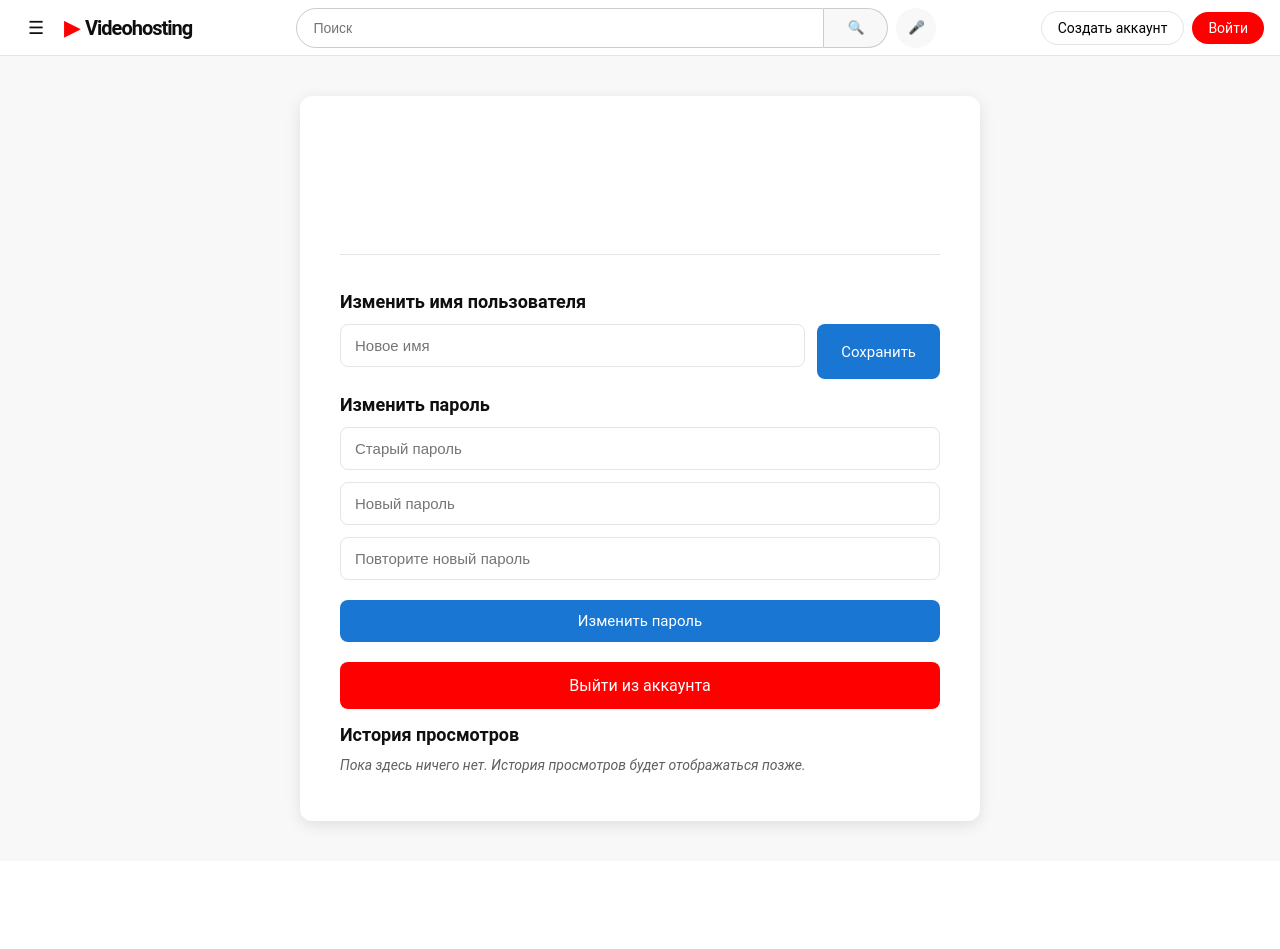
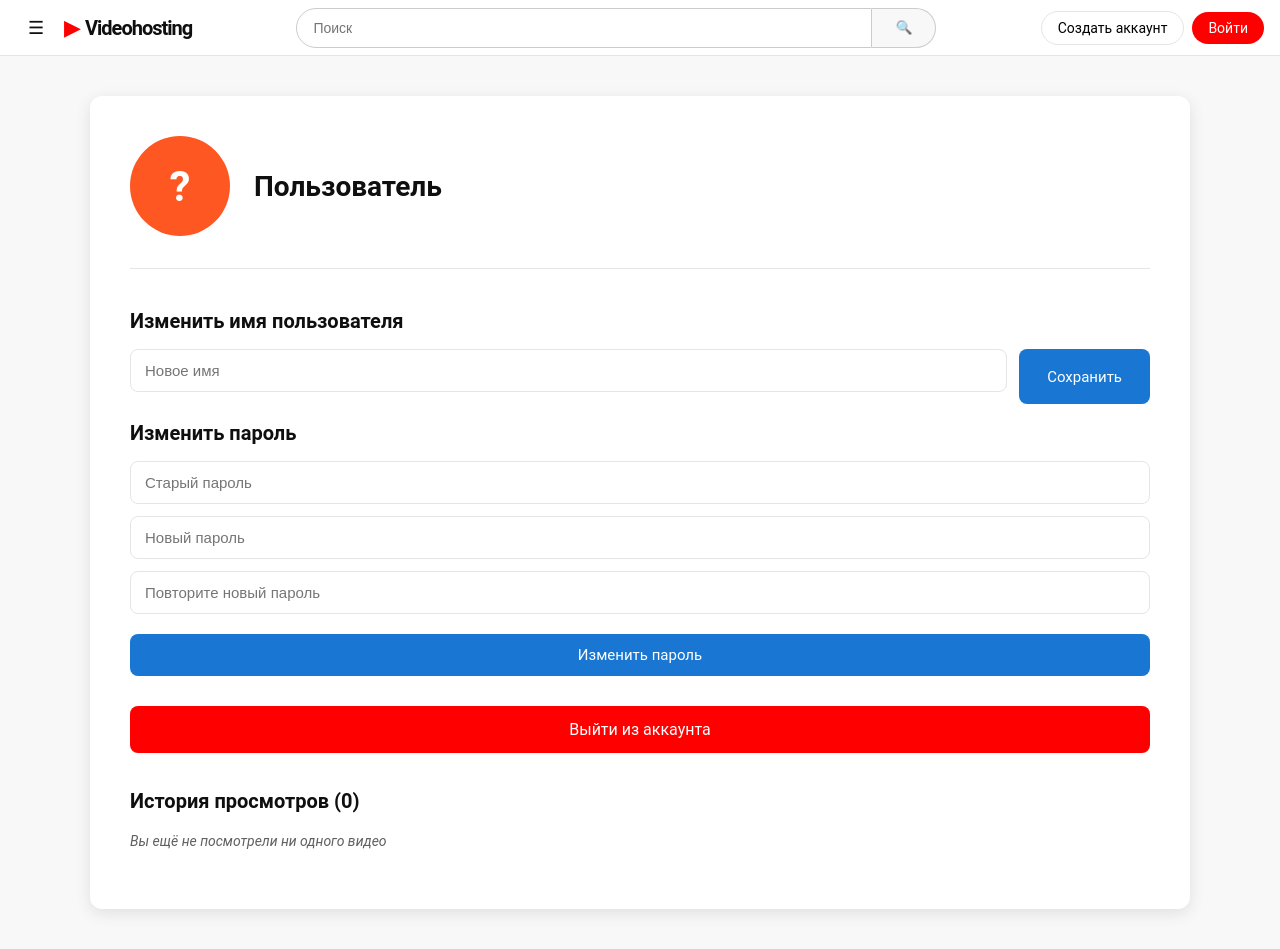
Before and after one commit to KoltsovVsevolod13/KoltsovVsevolod13.github.io, a Vue app: page /profile in a window 1280 px wide. Before the commit the page ends 861 px from the top, so only its background shows below. Built offline with nearby package versions, Linux system fonts and the light colour scheme.

Commit message:
добавлены просмотры и история просмотров видео

```diff
--- a/src/components/TheHeader.vue
+++ b/src/components/TheHeader.vue
@@ -51,7 +51,6 @@ function logoutUser() {
         placeholder="Поиск"
       />
       <button class="search-btn">🔍</button>
-      <button class="mic-btn">🎤</button>
     </div>
 
     <div class="right">
@@ -162,17 +161,6 @@ function logoutUser() {
   background: var(--hover);
 }
 
-.mic-btn {
-  width: 40px;
-  height: 40px;
-  margin-left: 8px;
-  background: var(--bg-2);
-  border: none;
-  border-radius: 50%;
-  color: var(--fg);
-  cursor: pointer;
-}
-
 .auth-link {
   padding: 8px 16px;
   background: transparent;
--- a/src/composables/useAuth.js
+++ b/src/composables/useAuth.js
@@ -42,7 +42,8 @@ export function useAuth() {
       id: Date.now(),
       email,
       password,
-      name: email.split('@')[0]
+      name: email.split('@')[0],
+      watched: []
     }
 
     users.value.push(newUser)
@@ -63,6 +64,24 @@ export function useAuth() {
     return true
   }
 
+  function addToWatched(videoId) {
+    if (!currentUser.value) return false
+
+    const videoIdNum = Number(videoId)
+
+    currentUser.value.watched = currentUser.value.watched.filter(id => id !== videoIdNum)
+
+    currentUser.value.watched.push(videoIdNum)
+
+    const userIndex = users.value.findIndex(u => u.id === currentUser.value.id)
+    if (userIndex !== -1) {
+      users.value[userIndex].watched = [...currentUser.value.watched]
+    }
+
+    saveToStorage()
+    return true
+  }
+
   function logout() {
     currentUser.value = null
     saveToStorage()
@@ -73,6 +92,7 @@ export function useAuth() {
     register,
     logout,
     updateUser,
+    addToWatched,
     currentUser
   }
 }
--- a/src/composables/useVideos.js
+++ b/src/composables/useVideos.js
@@ -79,9 +79,17 @@ function getVideoById(id) {
   return videos.value.find(v => v.id === Number(id))
 }
 
+function incrementViews(id) {
+  const video = getVideoById(id)
+  if (video) {
+    video.views += 1
+  }
+}
+
 export function useVideos() {
   return {
     videos,
-    getVideoById
+    getVideoById,
+    incrementViews
   }
 }
--- a/src/views/Profile.vue
+++ b/src/views/Profile.vue
@@ -2,9 +2,12 @@
 import { ref, computed } from 'vue'
 import { useRouter } from 'vue-router'
 import { useAuth } from '../composables/useAuth.js'
+import { useVideos } from '../composables/useVideos.js'
+import VideoCard from '../components/VideoCard.vue'
 
 const router = useRouter()
 const { currentUser, updateUser, logout } = useAuth()
+const { getVideoById } = useVideos()
 
 const name = ref(currentUser.value?.name || '')
 const oldPassword = ref('')
@@ -16,9 +19,17 @@ const passwordError = ref('')
 const successMessage = ref('')
 
 const avatarColor = computed(() => {
+  if (!currentUser.value) return '#ff5722'
   const colors = ['#ff0000', '#00bfff', '#32cd32', '#ff8c00', '#8a2be2', '#ff1493']
-  const hash = currentUser.value?.email.split('').reduce((acc, char) => acc + char.charCodeAt(0), 0)
+  const hash = currentUser.value.email.split('').reduce((acc, char) => acc + char.charCodeAt(0), 0)
   return colors[hash % colors.length]
+})
+
+const watchedVideos = computed(() => {
+  if (!currentUser.value?.watched || !currentUser.value.watched.length) return []
+  return currentUser.value.watched
+    .map(id => getVideoById(id))
+    .filter(Boolean)
 })
 
 function saveName() {
@@ -67,13 +78,14 @@ function logoutUser() {
 
 <template>
   <div class="profile-page">
+    <div class="profile-container">
       <div class="profile-card">
         <div class="profile-header">
           <div class="avatar-big" :style="{ backgroundColor: avatarColor }">
-          {{ currentUser?.email[0].toUpperCase() }}
+            {{ currentUser?.email[0]?.toUpperCase() || '?' }}
           </div>
           <div>
-          <h1>{{ currentUser?.name }}</h1>
+            <h1>{{ currentUser?.name || 'Пользователь' }}</h1>
             <p class="email">{{ currentUser?.email }}</p>
           </div>
         </div>
@@ -113,8 +125,22 @@ function logoutUser() {
         <button @click="logoutUser" class="logout-btn">Выйти из аккаунта</button>
 
         <div class="section">
-        <h2>История просмотров</h2>
-        <p class="placeholder">Пока здесь ничего нет. История просмотров будет отображаться позже.</p>
+          <h2>История просмотров ({{ watchedVideos.length }})</h2>
+
+          <div v-if="watchedVideos.length === 0" class="placeholder">
+            Вы ещё не посмотрели ни одного видео
+          </div>
+
+          <div v-else class="history-grid">
+            <VideoCard
+              v-for="v in watchedVideos"
+              :key="v.id"
+              :id="v.id"
+              :title="v.title"
+              :poster="v.poster"
+            />
+          </div>
+        </div>
       </div>
     </div>
   </div>
@@ -125,14 +151,15 @@ function logoutUser() {
   background: var(--bg-2);
   min-height: calc(100vh - 56px);
   padding: 40px 20px;
-  display: flex;
-  justify-content: center;
+}
+
+.profile-container {
+  max-width: 1100px;
+  margin: 0 auto;
 }
 
 .profile-card {
   background: var(--bg);
-  max-width: 680px;
-  width: 100%;
   border-radius: 12px;
   padding: 40px;
   box-shadow: 0 4px 16px rgba(0,0,0,0.1);
@@ -142,16 +169,16 @@ function logoutUser() {
   display: flex;
   align-items: center;
   gap: 24px;
-  margin-bottom: 36px;
-  padding-bottom: 28px;
+  margin-bottom: 40px;
+  padding-bottom: 32px;
   border-bottom: 1px solid var(--border);
 }
 
 .avatar-big {
-  width: 90px;
-  height: 90px;
+  width: 100px;
+  height: 100px;
   border-radius: 50%;
-  font-size: 38px;
+  font-size: 42px;
   font-weight: bold;
   color: white;
   display: flex;
@@ -161,8 +188,8 @@ function logoutUser() {
 }
 
 h2 {
-  margin-bottom: 12px;
-  font-size: 18px;
+  margin-bottom: 16px;
+  font-size: 20px;
   color: var(--fg);
 }
 
@@ -187,13 +214,14 @@ input:focus {
 }
 
 .save-btn {
-  padding: 12px 24px;
+  padding: 12px 28px;
   background: var(--accent);
   color: white;
   border: none;
   border-radius: 8px;
   cursor: pointer;
   font-size: 15px;
+  white-space: nowrap;
 }
 
 .full-width {
@@ -210,7 +238,7 @@ input:focus {
   border-radius: 8px;
   cursor: pointer;
   font-size: 16px;
-  margin-top: 20px;
+  margin: 30px 0 20px 0;
 }
 
 .error-text {
@@ -221,12 +249,31 @@ input:focus {
 .success {
   color: #2e8b57;
   font-weight: 500;
-  margin: 12px 0;
+  margin: 16px 0;
 }
 
 .placeholder {
   color: var(--muted);
   font-style: italic;
-  margin: 8px 0;
+  margin: 20px 0;
+}
+
+.history-grid {
+  display: grid;
+  grid-template-columns: repeat(auto-fill, minmax(280px, 1fr));
+  gap: 24px;
+  margin-top: 16px;
+}
+
+@media (max-width: 900px) {
+  .profile-container {
+    max-width: 100%;
+  }
+  .profile-card {
+    padding: 30px 20px;
+  }
+  .history-grid {
+    grid-template-columns: repeat(auto-fill, minmax(250px, 1fr));
+  }
 }
 </style>
--- a/src/views/Watch.vue
+++ b/src/views/Watch.vue
@@ -2,22 +2,33 @@
 import { ref, onMounted } from 'vue'
 import { useRoute, useRouter } from 'vue-router'
 import { useVideos } from '../composables/useVideos.js'
+import { useAuth } from '../composables/useAuth.js'
 
 const route = useRoute()
 const router = useRouter()
 
-const { getVideoById } = useVideos()
+const { getVideoById, incrementViews } = useVideos()
+const { currentUser, addToWatched } = useAuth()
 
 const video = ref(null)
 const loading = ref(true)
 
 function loadVideo() {
   const foundVideo = getVideoById(route.params.id)
+
   if (foundVideo) {
     video.value = foundVideo
+
+    if (currentUser.value) {
+      const wasAdded = addToWatched(route.params.id)
+      if (wasAdded) {
+        incrementViews(route.params.id)
+      }
+    }
   } else {
     router.push('/')
   }
+
   loading.value = false
 }
 
```
Lines whose indentation alone changed are shown as unchanged.
